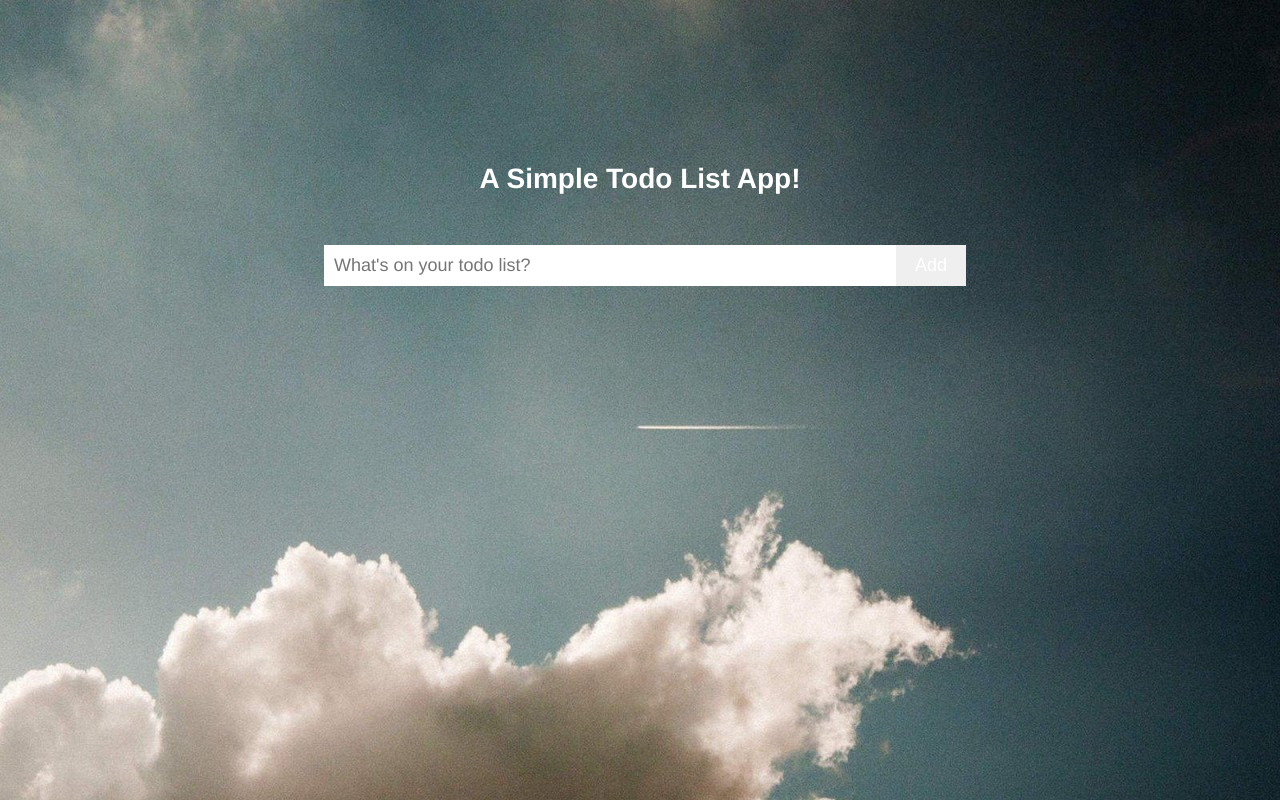
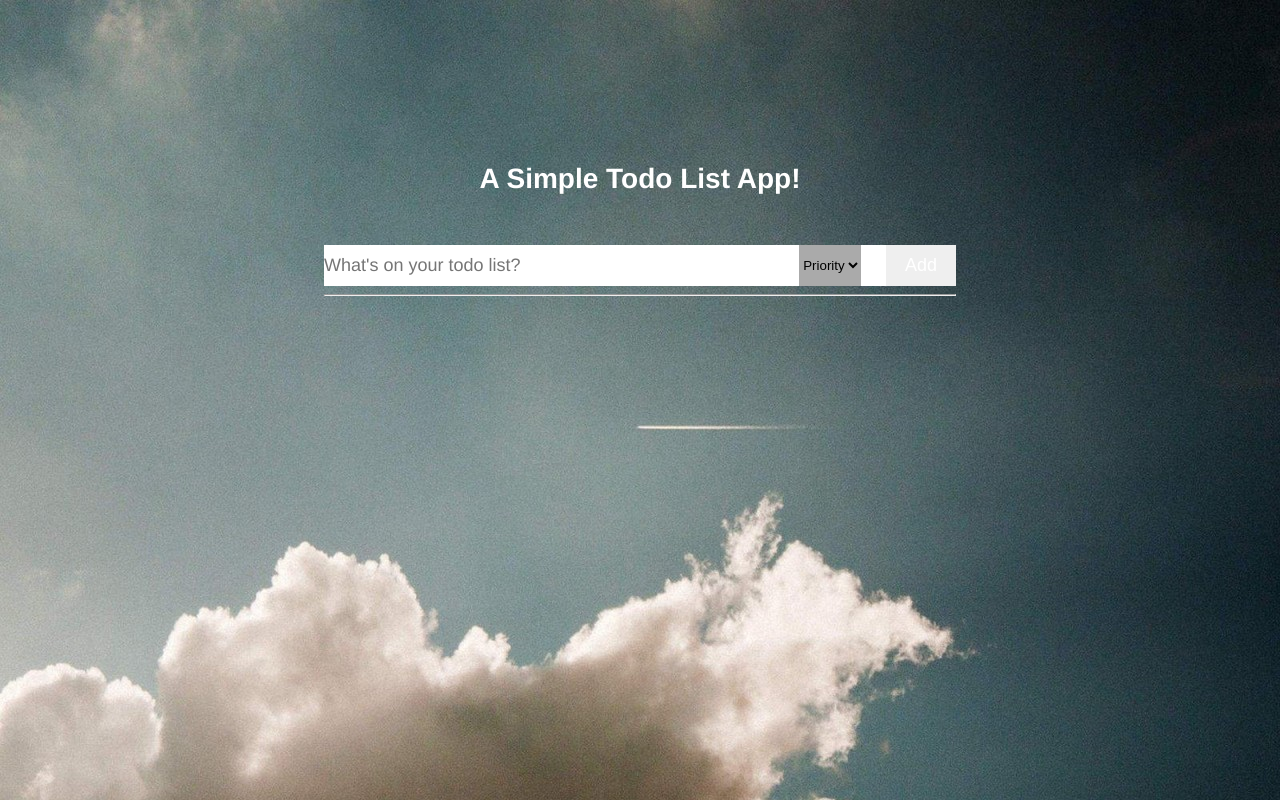
Before and after one commit to ahoef/angular-todo-list-app, a website: page index.html in a window 1280 px wide. Drawn offline with nearby package versions, Linux system fonts and the light colour scheme; files that its build step writes are made by us from their sources.

Commit message:
ugly priority select not fully working

```diff
--- a/index.html
+++ b/index.html
@@ -15,15 +15,20 @@
 
       <form role="form" ng-submit="addTodo(todo)">
             <input class="input-field" type="text" ng-model="todo" placeholder="What's on your todo list?" />
+            <select ng-model="priority" ng-options="priority for priorities in [5,4,3,2,1]" title="Priority" required>
+            <option value="">Priority</option>
+          </select>
             <span>
               <input type="submit" value="Add"/>
             </span>
       </form>
 
+      <hr>
 
       <div ui-sortable ng-model="todos">
           <p class="list-item" ng-repeat="todo in todos track by $index" >
             <input type="text" ng-model="todo" ng-class="{completed: todos.completed}"/>
+            <span ng-model="priority">{{priority}}</span>
             <button ng-click="completeTodo(todo)" >&#10003;</button>
             <button ng-click="removeTodo($index)">X</button>
           </p>
--- a/src/css/_text.scss
+++ b/src/css/_text.scss
@@ -24,7 +24,7 @@ body {
 		.input-field {
 			width: 100%;
 			font-family: Helvetica, sans-serif;
-			padding: 10px 0 10px 10px;
+			padding: 10px 0 10px 0px;
 			font-size: 18px;
 			border: none;
 			color: $bodyColor;
@@ -36,12 +36,22 @@ body {
 			border: none;
 			position: absolute;
 			top: 0;
-			right: -10px;
+			right: 0px;
 			color: white;
 			font-size: 18px;
 			&:hover {
 				opacity: .8;
 			}
+		}
+		select {
+			position: absolute;
+			top: 0;
+			background: none;
+			height: 41px;
+			border-radius: 0%;
+			border: none;
+			background-color: #aaa;
+			right: 15%;
 		}
 	}
 	.list-item {
```
Lines whose indentation alone changed are shown as unchanged.
